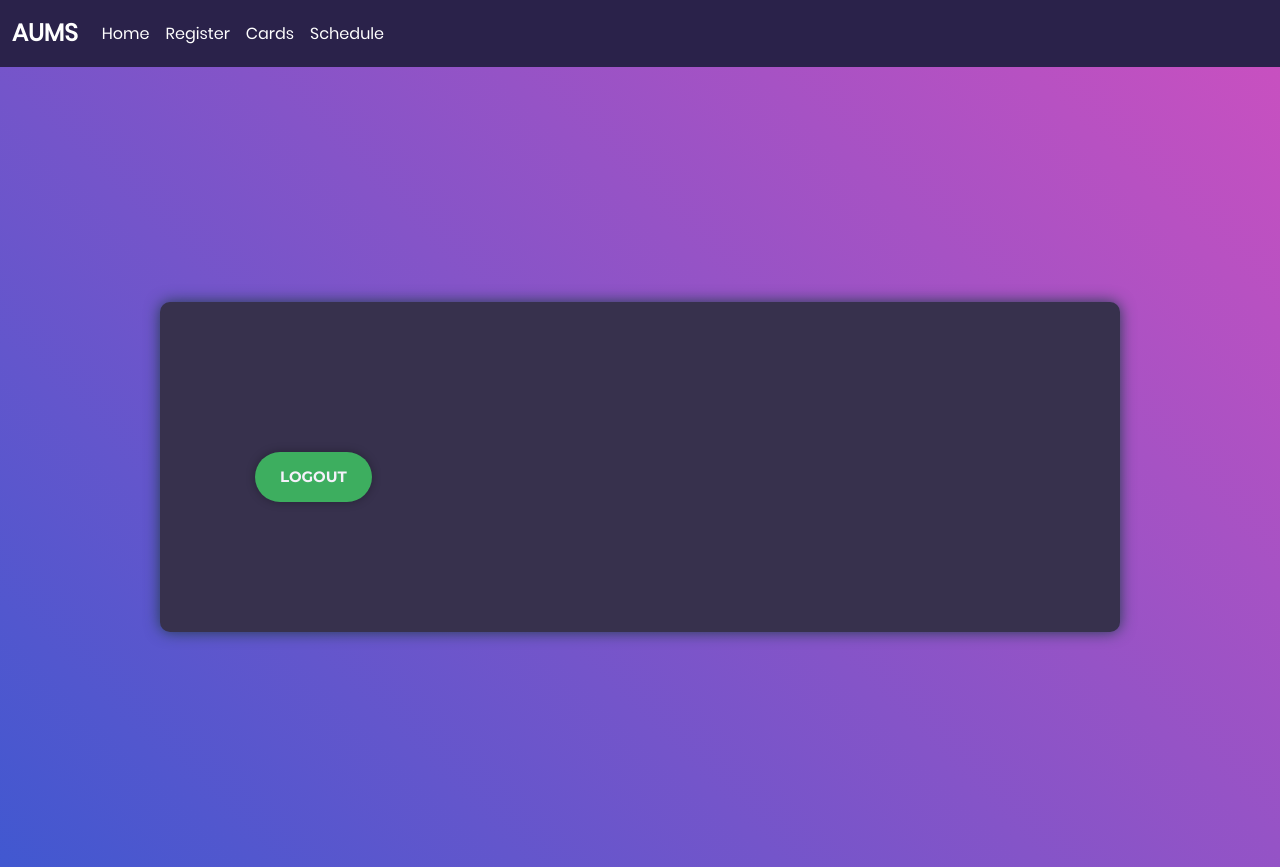
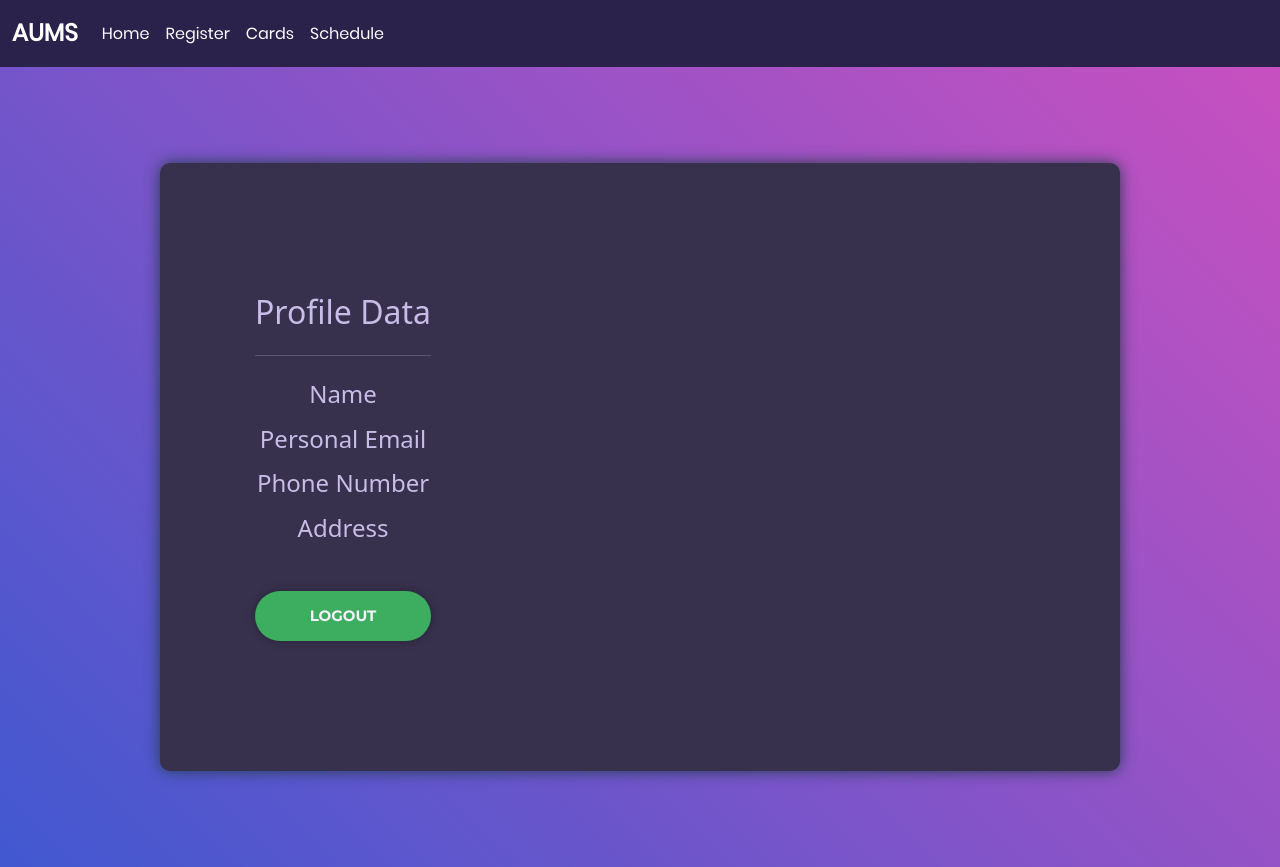
Before and after one commit to 2022-2023-nappali-vizsgaremek/AUMS, a Vue app in the folder frontend/: page / in a window 1280 px wide. Built offline with nearby package versions, Linux system fonts and the light colour scheme; no server answers; sample sign-in values are in the browser's storage.

Commit message:
loginView script to Vue form, loginView Profile data added, user model serialize change

```diff
--- a/frontend/src/assets/login.css
+++ b/frontend/src/assets/login.css
@@ -232,9 +232,16 @@
     padding-bottom: 54px;
   }
 
+  .text-center {
+    display: inline-flexbox;
+  }
+
+  .text-center > p {
+    color: grey;
+  }
+
   /*---------------------------------------------*/
   .wrap-input100 {
-    position: relative;
     width: 100%;
     z-index: 1;
     margin-bottom: 10px;
--- a/frontend/src/views/LoginView.vue
+++ b/frontend/src/views/LoginView.vue
@@ -32,25 +32,77 @@
             </button>
           </div>
         </form>
-
-        <div v-else >
-        <div class="container-login100-form-btn">
-            <button class="login100-form-btn" @click="logout">
+          <div v-else class="text-center justify-content-center">
+            <h2>Profile Data</h2>
+            <hr class="my-4">
+            <h4>Name</h4>
+            <p style="font-size: larger;">{{ currentUser.name }}</p>
+            <h4>Personal Email</h4>
+            <p style="font-size: larger;">{{ currentUser.personal_email }}</p>
+            <h4>Phone Number</h4>
+            <p style="font-size: larger;">{{ currentUser.phone }}</p>
+            <h4>Address</h4>
+            <p style="font-size: larger;">{{ currentUser.address }}</p>
+            <button class="login100-form-btn mt-5" @click="logout">
               LOGOUT
             </button>
         </div>
       </div>
     </div>
   </div>
-  </div>
 </template>
 
-<script setup>
-import { ref } from 'vue';
+<script>
+import { onMounted, ref } from 'vue';
 import axios from 'axios';
+
+export default {
+  name: 'LoginForm',
+  setup() {
+    const users = ref([]);
+    const currentUser = ref([]);
+
+    const header = {
+      headers: {
+        'Authorization': 'Bearer ' + localStorage.getItem('access_token')
+      }
+    };
+
+    const loadUsers = async () => {
+      try {
+        const response = await axios.get('http://127.0.0.1:5000/users', header);
+        users.value = response.data;
+        getUserData();
+      } catch (error) {
+        console.error(error);
+      }
+    };
+
+    const getUserData = () => {
+      console.log(users.value);
+      let email = localStorage.getItem('email');
+      if (email.includes("@proj-aums.hu")) {
+        email = email;
+      }
+      else {
+        email += "@proj-aums.hu";
+      }
+      for (const user of users.value) {
+        if (user.company_email == email) {
+          currentUser.value = user;
+          break;
+        }
+      }
+    }
+
+    const createNewPassword = () => {
+
+    }
+
     const isAuthenticated = ref(false);
     const login = async () => {
       const email = document.querySelector('input[name="email"]').value;
+      localStorage.setItem('email', email);
       const password = document.querySelector('input[name="pass"]').value;
       const data = {
         company_email: email,
@@ -77,4 +129,20 @@ const logout = () => {
     if (localStorage.getItem('access_token')) {
       isAuthenticated.value = true;
     }
+    onMounted(() => {
+      loadUsers();
+    });
+    return {
+      users,
+      header,
+      currentUser,
+      isAuthenticated,
+      login,
+      logout,
+      loadUsers,
+      getUserData,
+      createNewPassword,
+    };
+  },
+};
 </script>
```
Also changed, not shown: 1 other file (tests, documents, lock files or other folders). Lines whose indentation alone changed are shown as unchanged.
